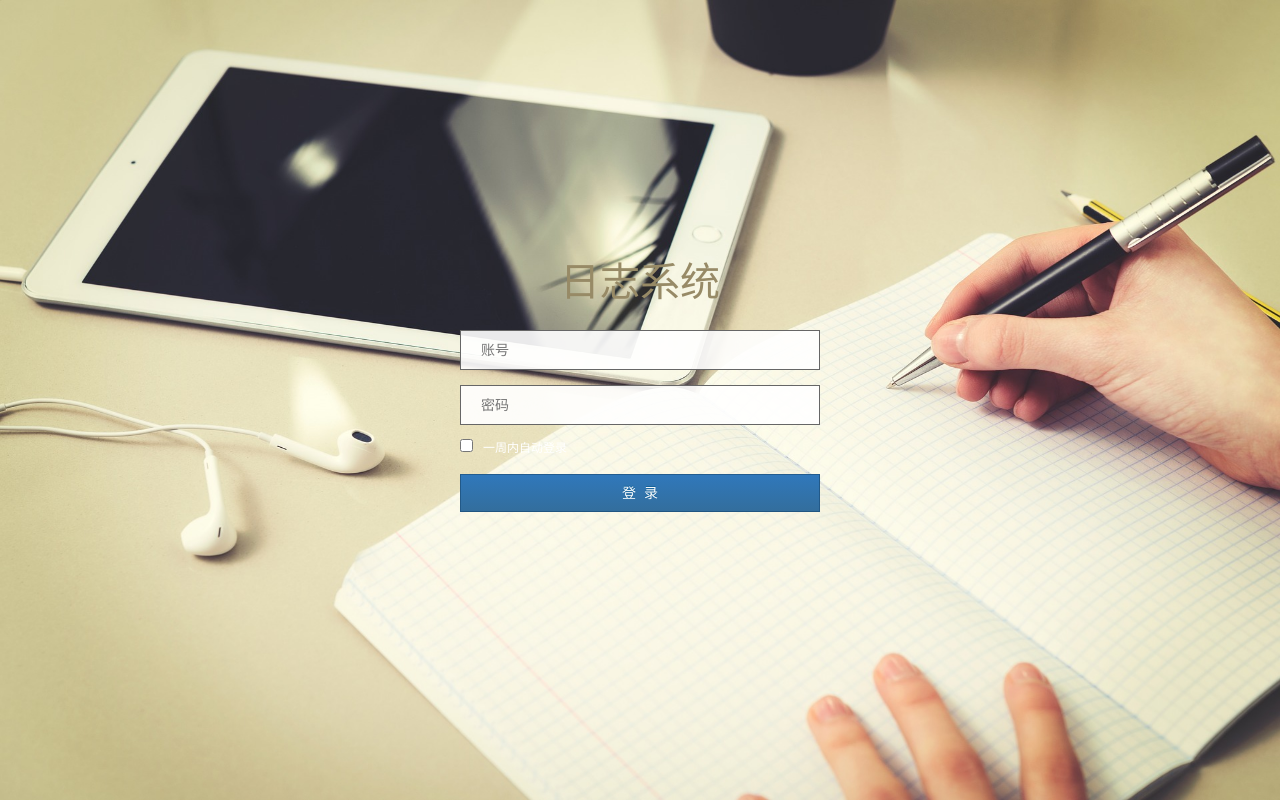
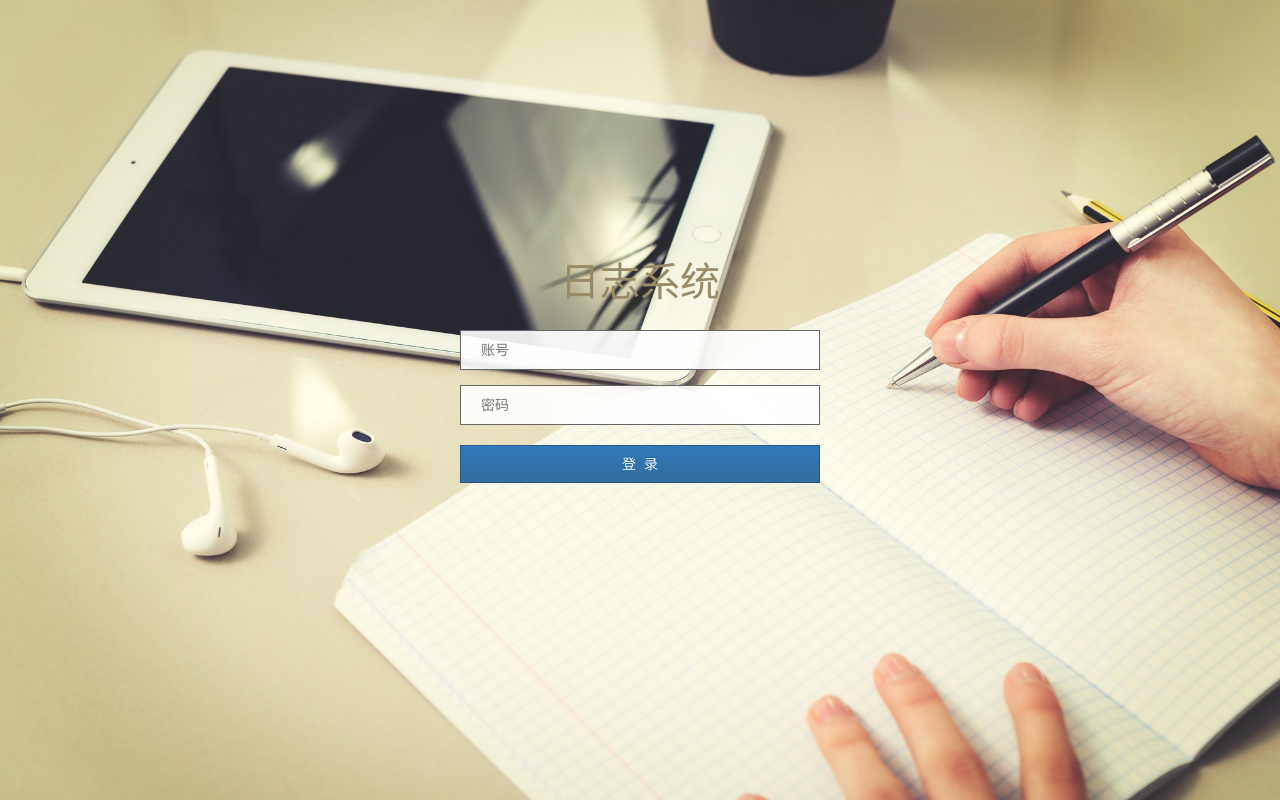
Before and after one commit to zuoliguang/Loglog, a Flask app: page /login in a window 1280 px wide. Run offline with Flask 2, Linux system fonts and the light colour scheme; parts of the project's set-up code (start-up, migrations or seed data) failed here and were passed over; some libraries are stand-ins or nearby versions.

Commit message:
Update login.html

```diff
--- a/app/templates/log/main/login.html
+++ b/app/templates/log/main/login.html
@@ -43,9 +43,9 @@
                         <input type="password" name="password" id="password" class="box_sizing" placeholder="密码" required />
                     </div>
 
-                    <div class="remember" style="margin-top: 10px;color: #fff">
+                    <!-- <div class="remember" style="margin-top: 10px;color: #fff">
                         <input type="checkbox" name="remember" id="remember" value="yes"> &nbsp;&nbsp;一周内自动登录
-                    </div>
+                    </div> -->
 
                     <div class="login_button">
                         <button id="login_button" class="box_sizing">登&nbsp;&nbsp;录</button>
```
